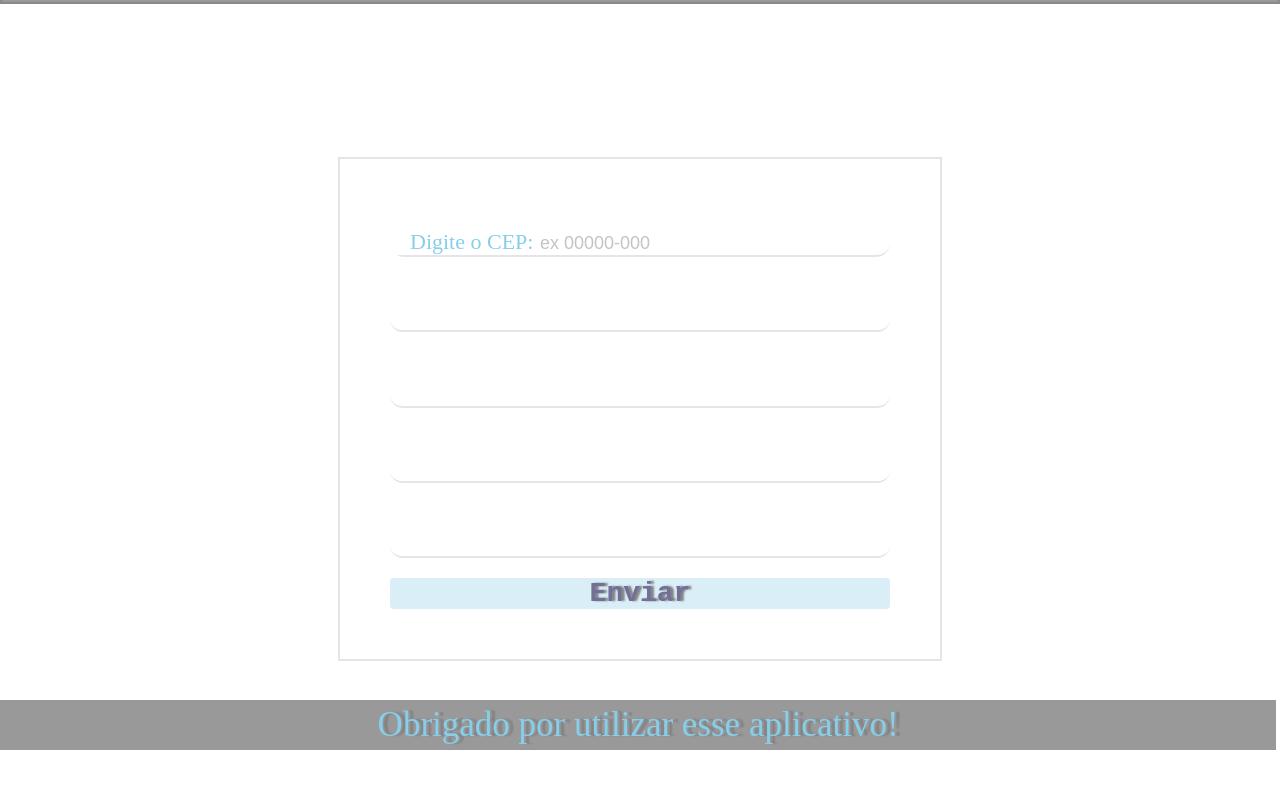
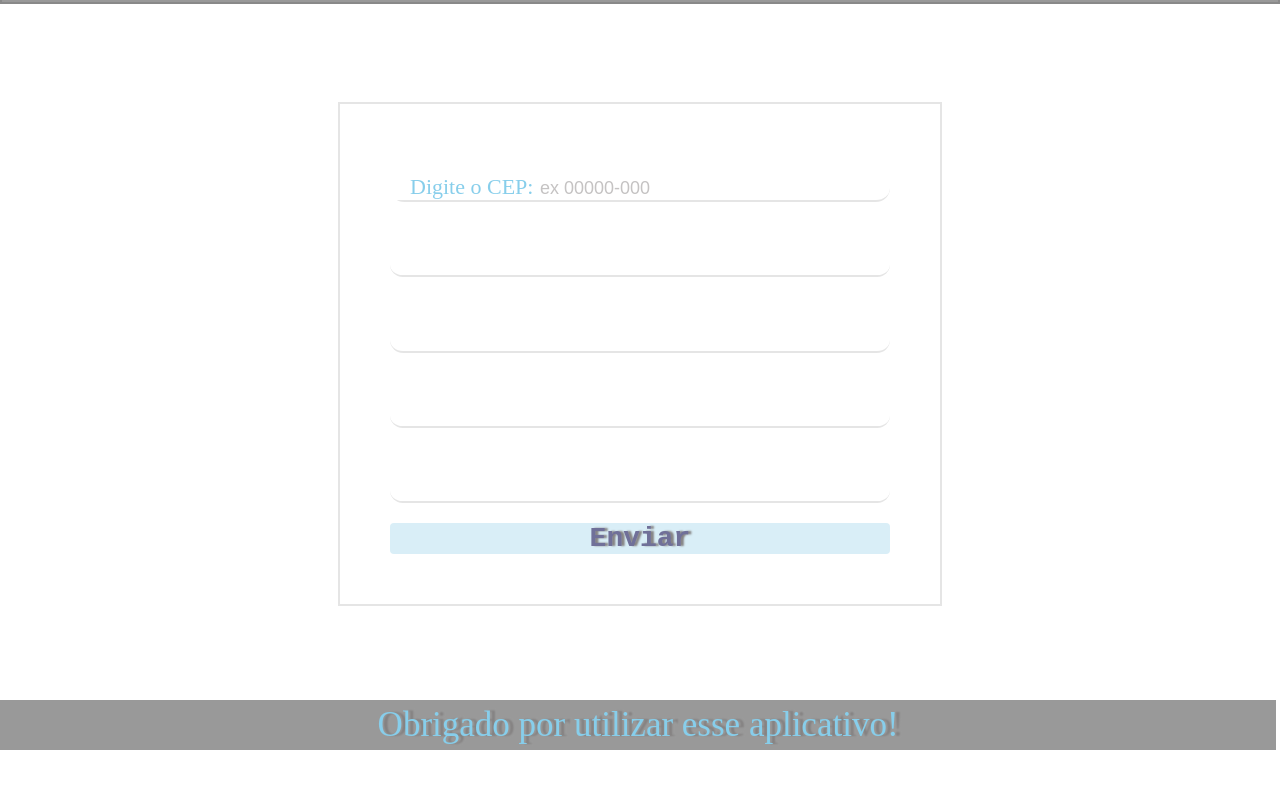
Before and after one commit to DerickLFAndrade/Buscador-de-CEP, a plain HTML site: page index.html in a window 1280 px wide. Shown: the part 50-838 px from the top of the page. Drawn offline with Linux system fonts and the light colour scheme.

Commit message:
correção margens

```diff
--- a/style.css
+++ b/style.css
@@ -180,7 +180,7 @@ footer {
     flex-direction: column;
     position: relative;
     padding: 50px;
-    margin-top: 10px;
+    margin-top: -100px;
     width: 500px;
     height: 400px;
     border: 2px solid rgba(0, 0, 0, 0.1);
```
